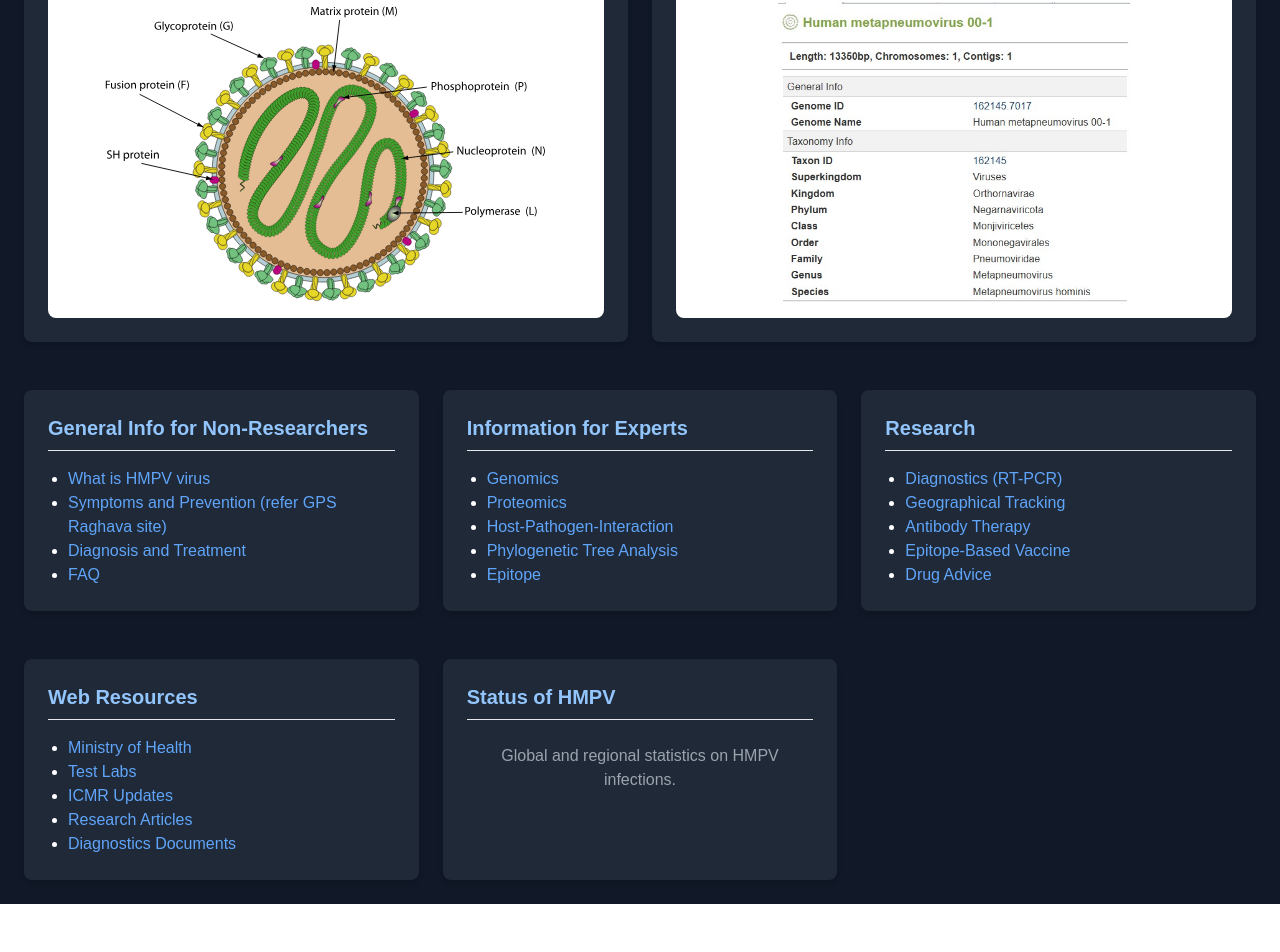
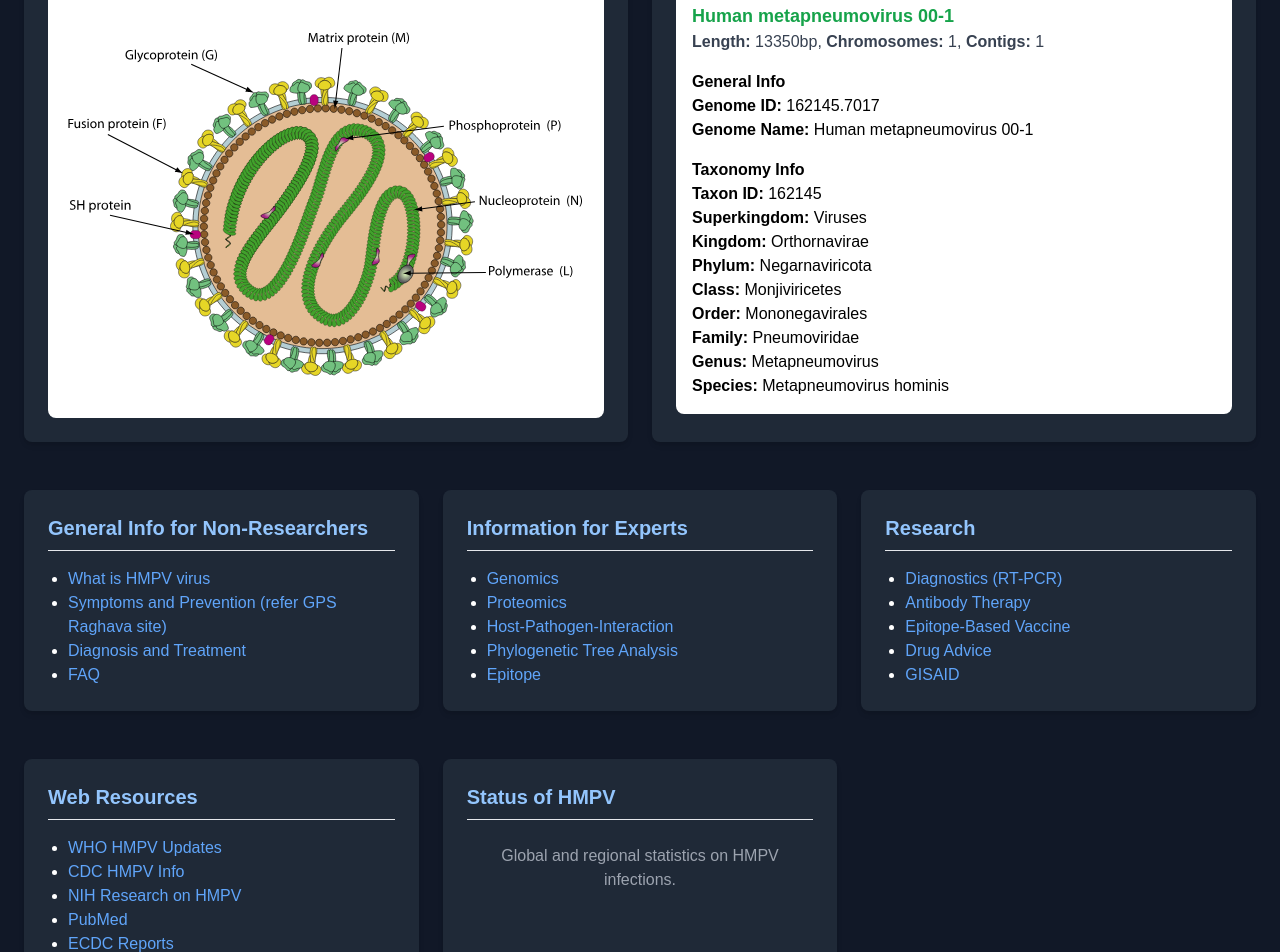
Before and after one commit to RaghavRanjeet/HMPV, a Next.js app in the folder mini_project/: page /Home in a window 1280 px wide. Shown: the part 396-1348 px from the top of the page. Before the commit the page ends 1300 px from the top, so only its background shows below. Built offline with nearby package versions, Linux system fonts and the light colour scheme.

Commit message:
Enhance Homepage with detailed HMPV information and update external resource links

```diff
--- a/mini_project/src/app/Home/page.jsx
+++ b/mini_project/src/app/Home/page.jsx
@@ -55,17 +55,58 @@ const Homepage = () => {
               <img
                 src="/metapneumovirus.svg"
                 alt="HMPV Structure"
-                className="w-full h-[300px] object-contain mx-auto"
+                className="w-full h-[400px] object-contain mx-auto"
               />
             </div>
           </Section>
-          <Section title="HMPV Overview" className="section">
+          <Section title="HMPV Overview" className="section text-black">
             <div className="bg-white p-4 rounded-lg">
-              <img
-                src="/Hmpvinfo.jpeg"
-                alt="HMPV Infection"
-                className="w-full h-[300px] object-contain mx-auto rounded"
-              />
+              <h2 className="text-lg font-semibold text-green-600">
+                Human metapneumovirus 00-1
+              </h2>
+              <p className="text-gray-700">
+                <strong>Length:</strong> 13350bp, <strong>Chromosomes:</strong>{" "}
+                1, <strong>Contigs:</strong> 1
+              </p>
+              <div className="mt-4 text-black">
+                <h3 className="text-md font-semibold">General Info</h3>
+                <p>
+                  <strong>Genome ID:</strong> 162145.7017
+                </p>
+                <p>
+                  <strong>Genome Name:</strong> Human metapneumovirus 00-1
+                </p>
+              </div>
+              <div className="mt-4 text-black">
+                <h3 className="text-md font-semibold">Taxonomy Info</h3>
+                <p>
+                  <strong>Taxon ID:</strong> 162145
+                </p>
+                <p>
+                  <strong>Superkingdom:</strong> Viruses
+                </p>
+                <p>
+                  <strong>Kingdom:</strong> Orthornavirae
+                </p>
+                <p>
+                  <strong>Phylum:</strong> Negarnaviricota
+                </p>
+                <p>
+                  <strong>Class:</strong> Monjiviricetes
+                </p>
+                <p>
+                  <strong>Order:</strong> Mononegavirales
+                </p>
+                <p>
+                  <strong>Family:</strong> Pneumoviridae
+                </p>
+                <p>
+                  <strong>Genus:</strong> Metapneumovirus
+                </p>
+                <p>
+                  <strong>Species:</strong> Metapneumovirus hominis
+                </p>
+              </div>
             </div>
           </Section>
         </div>
@@ -168,14 +209,7 @@ const Homepage = () => {
                   Diagnostics (RT-PCR)
                 </Link>
               </li>
-              <li>
-                <Link
-                  href="/geographical-tracking"
-                  className="text-blue-400 hover:underline"
-                >
-                  Geographical Tracking
-                </Link>
-              </li>
+
               <li>
                 <Link
                   href="/antibody-therapy"
@@ -200,52 +234,73 @@ const Homepage = () => {
                   Drug Advice
                 </Link>
               </li>
+              <li>
+                <Link
+                  href="https://gisaid.org/"
+                  className="text-blue-400 hover:underline"
+                  target="_blank"
+                  rel="noopener noreferrer"
+                >
+                  GISAID
+                </Link>
+              </li>
             </ul>
           </Section>
           <Section title="Web Resources" className="section">
             <ul className="list-disc pl-5">
               <li>
                 <Link
-                  href="/ministry-health"
+                  href="https://www.who.int/home/search-results?indexCatalogue=genericsearchindex1&searchQuery=HMVP&wordsMode=AnyWord"
                   className="text-blue-400 hover:underline"
+                  target="_blank"
+                  rel="noopener noreferrer"
                 >
-                  Ministry of Health
+                  WHO HMPV Updates
                 </Link>
               </li>
               <li>
                 <Link
-                  href="/test-labs"
+                  href="https://search.cdc.gov/search/?query=HMPV&dpage=1"
                   className="text-blue-400 hover:underline"
+                  target="_blank"
+                  rel="noopener noreferrer"
                 >
-                  Test Labs
+                  CDC HMPV Info
                 </Link>
               </li>
               <li>
                 <Link
-                  href="/icmr-updates"
+                  href="https://search.nih.gov/search?utf8=%E2%9C%93&affiliate=nih&query=HMPV&commit=Search"
                   className="text-blue-400 hover:underline"
+                  target="_blank"
+                  rel="noopener noreferrer"
                 >
-                  ICMR Updates
+                  NIH Research on HMPV
                 </Link>
               </li>
               <li>
                 <Link
-                  href="/research-articles"
+                  href="https://pubmed.ncbi.nlm.nih.gov/?term=HMPV"
                   className="text-blue-400 hover:underline"
+                  target="_blank"
+                  rel="noopener noreferrer"
                 >
-                  Research Articles
+                  PubMed
                 </Link>
               </li>
               <li>
                 <Link
-                  href="/diagnostics-documents"
+                  href="https://www.ecdc.europa.eu/en/search?s=HMPV"
                   className="text-blue-400 hover:underline"
+                  target="_blank"
+                  rel="noopener noreferrer"
                 >
-                  Diagnostics Documents
+                  ECDC Reports
                 </Link>
               </li>
             </ul>
           </Section>
+
           <Section title="Status of HMPV" className="section">
             <div className="flex justify-center">
               {/* <img src="https://images.pexels.com/photos/6957946/pexels-photo-6957946.jpeg" alt="HMPV Global Spread" className="w-full rounded-lg shadow-lg" /> */}
```
